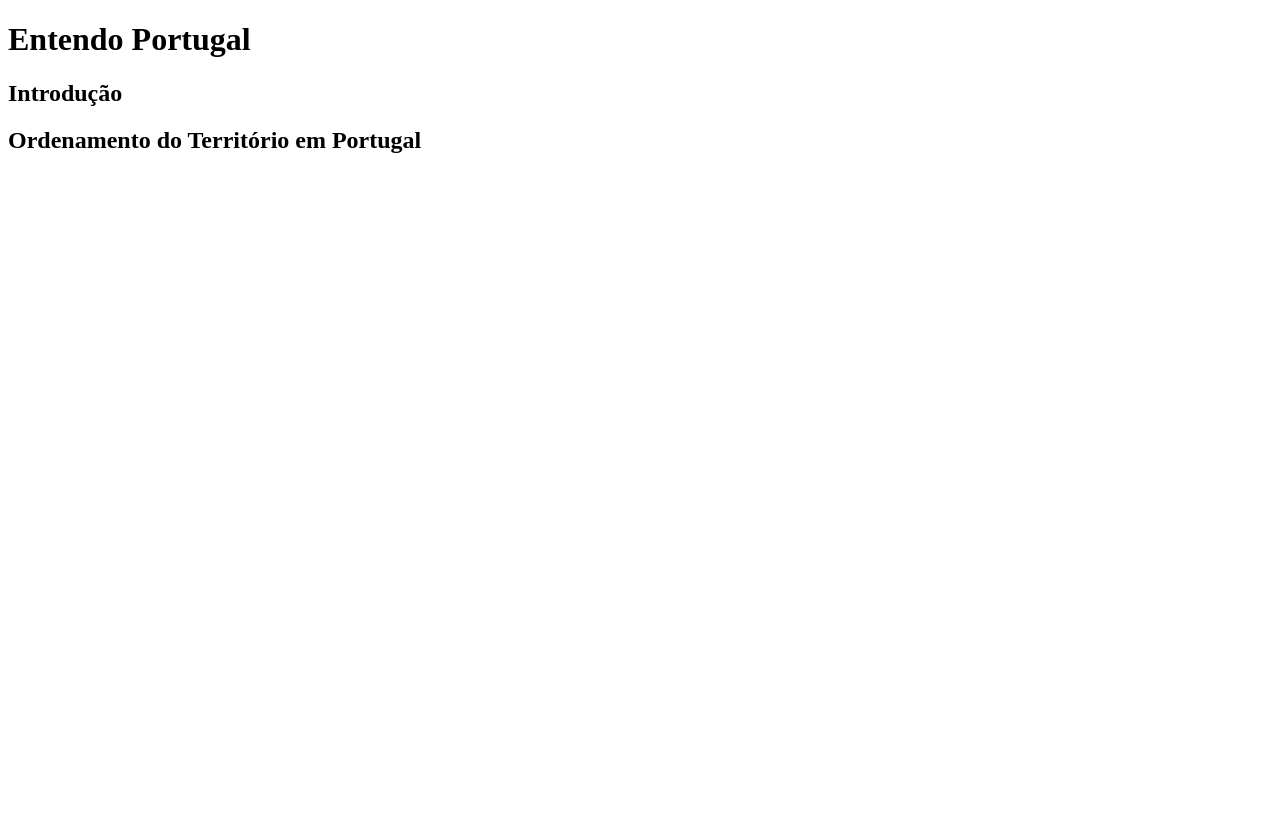
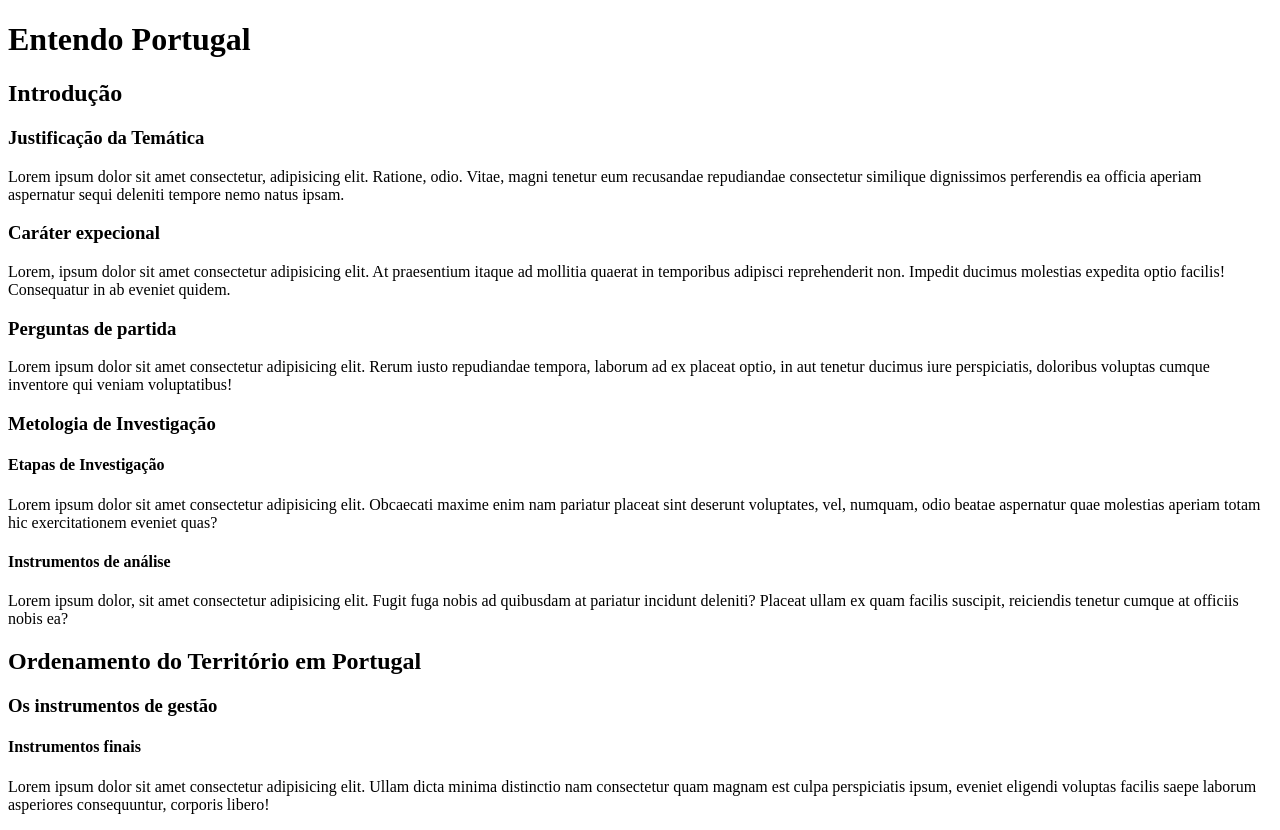
Before and after one commit to fabiobrasileiroo/Html-Css-Js, a plain HTML site: page exercios/ex004/hieraquiaDeTitulos.html in a window 1280 px wide. Before the commit the page ends 800 px from the top, so only its background shows below. Drawn offline with Linux system fonts and the light colour scheme.

Commit message:
hieraquia de títulos finak

```diff
--- a/exercios/ex004/hieraquiaDeTitulos.html
+++ b/exercios/ex004/hieraquiaDeTitulos.html
@@ -10,7 +10,21 @@
 <body>
     <h1>Entendo Portugal</h1>
     <h2>Introdução</h2>
+    <h3>Justificação da Temática</h3>
+    <p>Lorem ipsum dolor sit amet consectetur, adipisicing elit. Ratione, odio. Vitae, magni tenetur eum recusandae repudiandae consectetur similique dignissimos perferendis ea officia aperiam aspernatur sequi deleniti tempore nemo natus ipsam.</p>
+    <h3>Caráter expecional</h3>
+    <p>Lorem, ipsum dolor sit amet consectetur adipisicing elit. At praesentium itaque ad mollitia quaerat in temporibus adipisci reprehenderit non. Impedit ducimus molestias expedita optio facilis! Consequatur in ab eveniet quidem.</p>
+    <h3>Perguntas de partida</h3>
+    <p>Lorem ipsum dolor sit amet consectetur adipisicing elit. Rerum iusto repudiandae tempora, laborum ad ex placeat optio, in aut tenetur ducimus iure perspiciatis, doloribus voluptas cumque inventore qui veniam voluptatibus!</p>
+    <h3>Metologia de Investigação</h3>
+    <h4>Etapas de Investigação</h4>
+    <p>Lorem ipsum dolor sit amet consectetur adipisicing elit. Obcaecati maxime enim nam pariatur placeat sint deserunt voluptates, vel, numquam, odio beatae aspernatur quae molestias aperiam totam hic exercitationem eveniet quas?</p>
+    <h4>Instrumentos de análise</h4>
+    <p>Lorem ipsum dolor, sit amet consectetur adipisicing elit. Fugit fuga nobis ad quibusdam at pariatur incidunt deleniti? Placeat ullam ex quam facilis suscipit, reiciendis tenetur cumque at officiis nobis ea?</p>
     <h2>Ordenamento do Território em Portugal</h2>
+    <h3>Os instrumentos de gestão</h3>
+    <h4>Instrumentos finais</h4>
+    <p>Lorem ipsum dolor sit amet consectetur adipisicing elit. Ullam dicta minima distinctio nam consectetur quam magnam est culpa perspiciatis ipsum, eveniet eligendi voluptas facilis saepe laborum asperiores consequuntur, corporis libero!</p>
 
 </body>
 </html>
```
